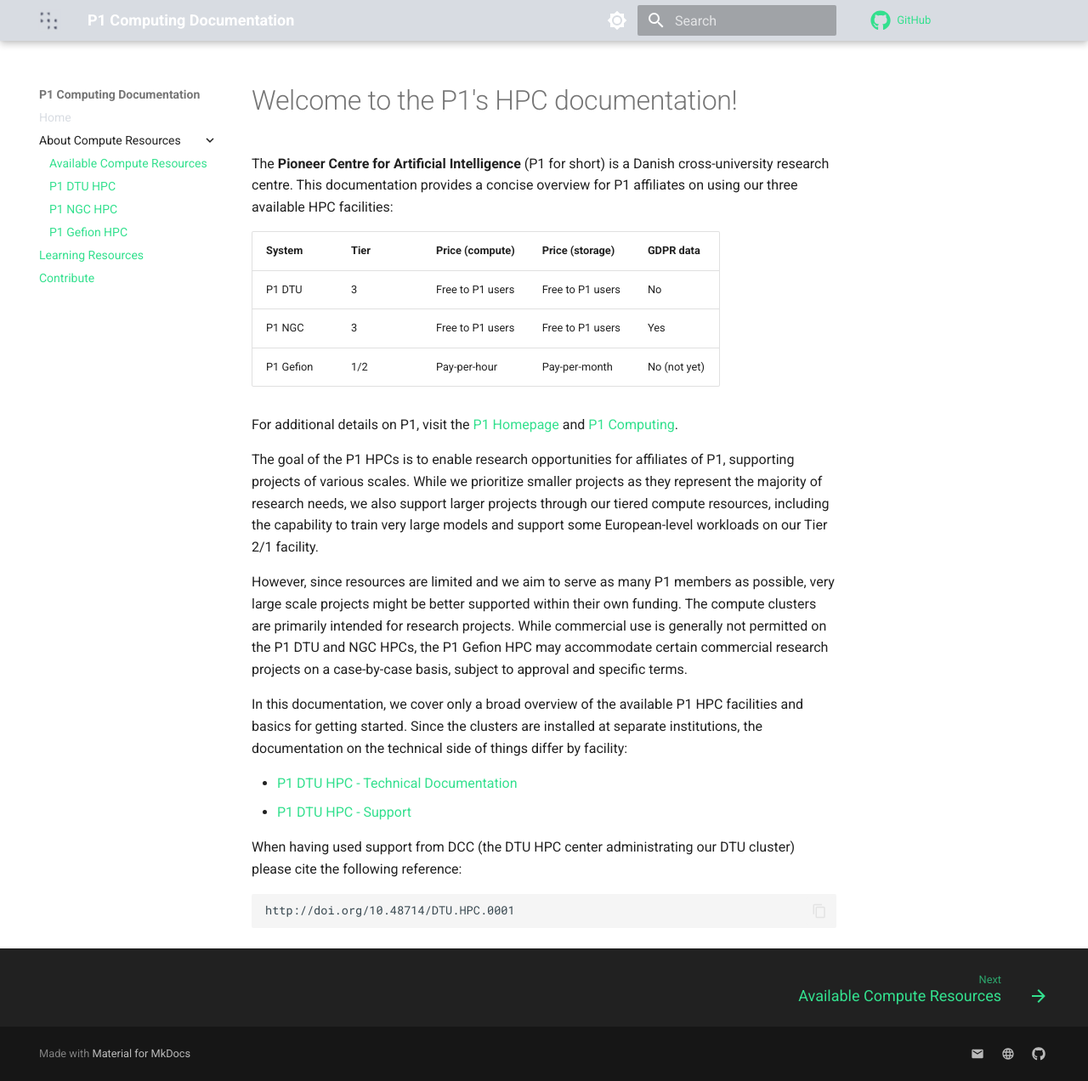
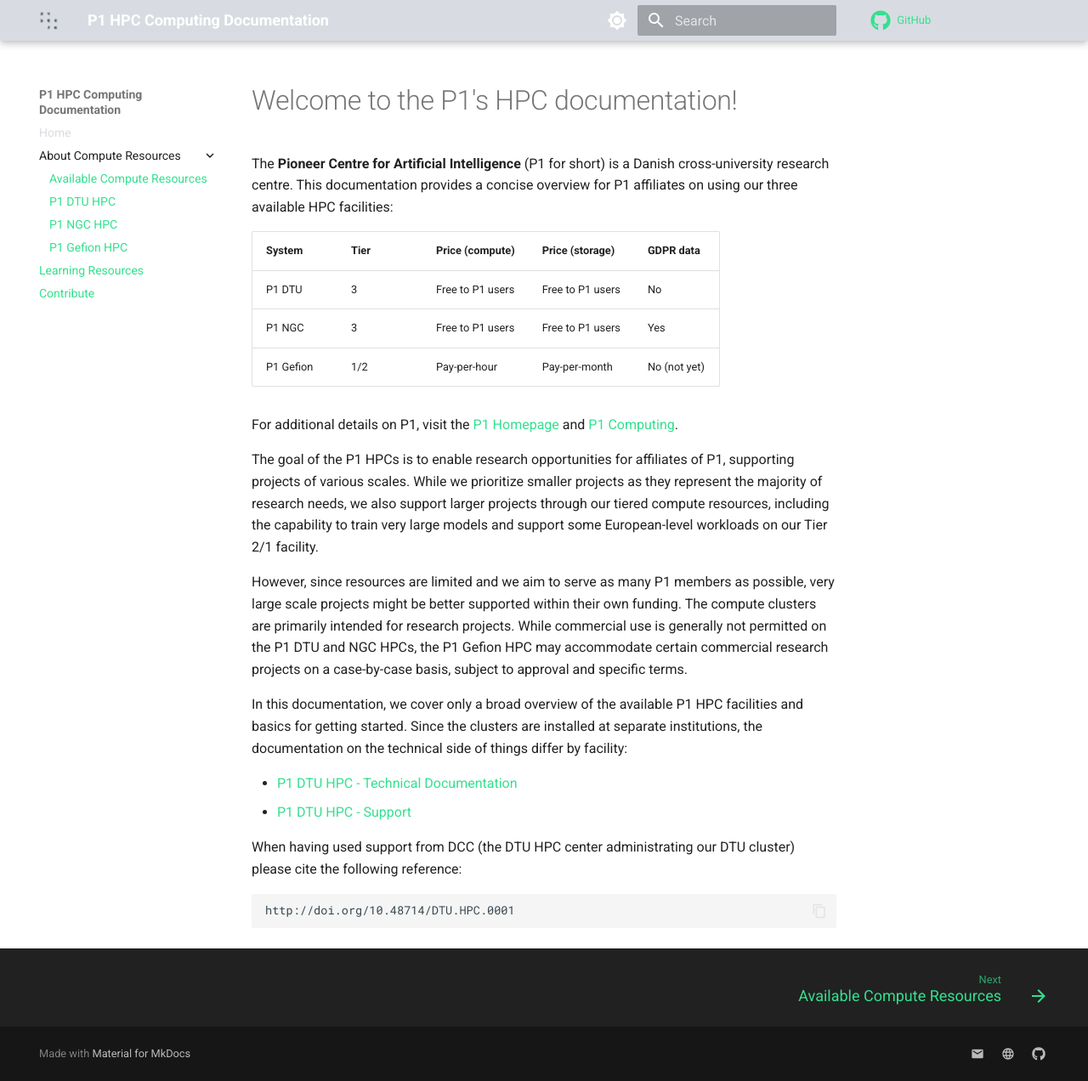
Before and after one commit to Pioneer-Centre-for-AI/p1-compute-documentation, an MkDocs documentation site: the page built from docs/index.md, in a window 1280 px wide and 1272 px high. Shown: the whole window at 85% size. Built offline with MkDocs 1.6.1 and Material for MkDocs 9.7.7, drawn with Linux system fonts in a browser that asks for light colours; comment, search, counter and statistics services are not loaded; part of the change alters nothing that is shown.

```diff
--- /dev/null
+++ b/docs/javascripts/shortcuts.js
@@ -0,0 +1,17 @@
+keyboard$
+    .subscribe(key => {
+        if (key.mode === "search")
+            return;
+        switch (key.type) {
+            case "ArrowLeft":
+                const prev = document.querySelector("link[rel=prev]");
+                if (typeof prev !== "undefined")
+                    location.href = prev.href;
+                break;
+            case "ArrowRight":
+                const next = document.querySelector("link[rel=next]");
+                if (typeof next !== "undefined")
+                    location.href = next.href;
+                break;
+        }
+    });
--- a/mkdocs.yaml
+++ b/mkdocs.yaml
@@ -1,4 +1,4 @@
-site_name: P1 Computing Documentation
+site_name: P1 HPC Computing Documentation
 docs_dir: docs
 site_dir: site
 repo_url: https://github.com/Pioneer-Centre-for-AI/private-documentation
@@ -73,6 +73,9 @@ extra:
 extra_css:
   - stylesheets/extra.css
 
+extra_javascript:
+  - javascripts/shortcuts.js
+
 nav:
   - Home: index.md
   - About Compute Resources:
```
